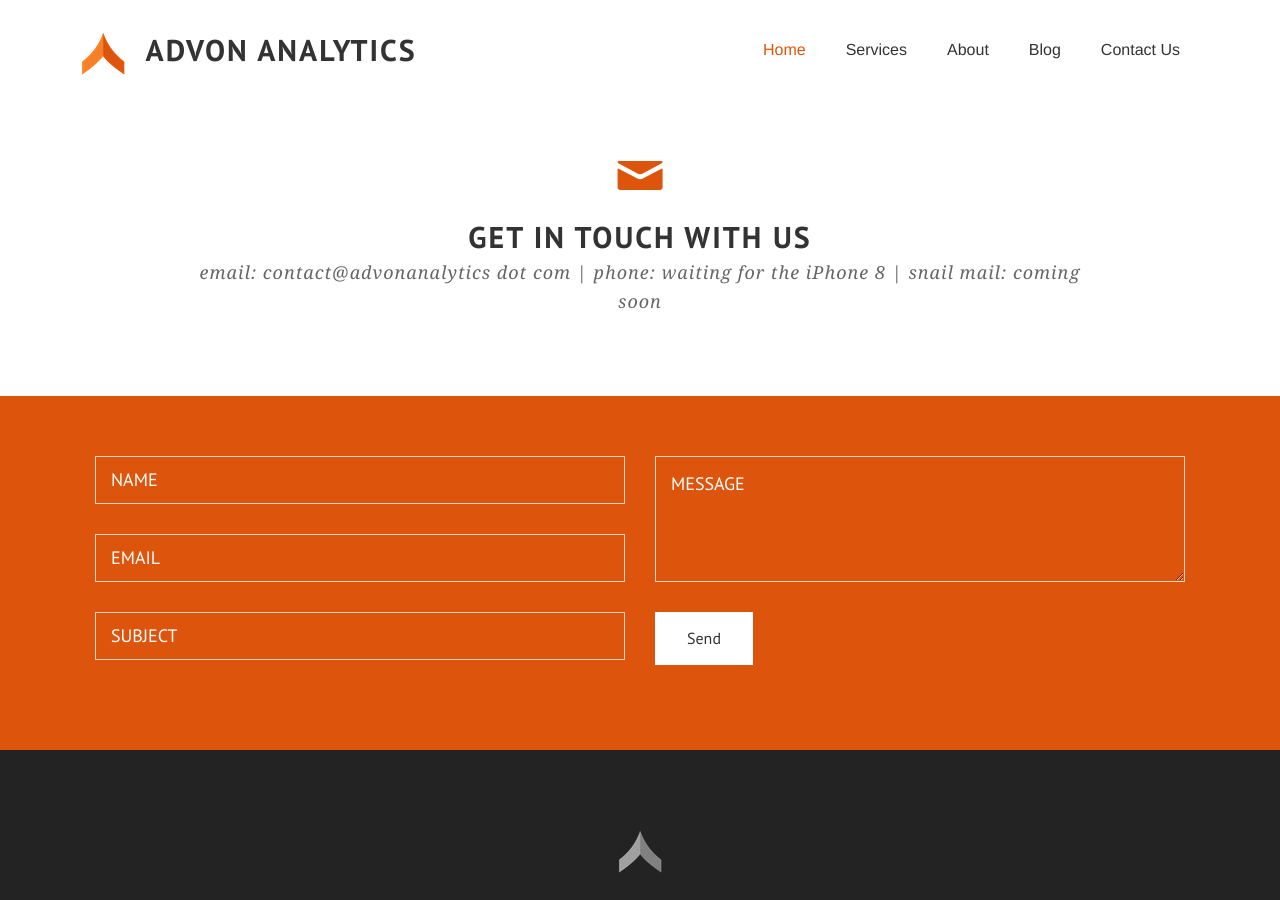
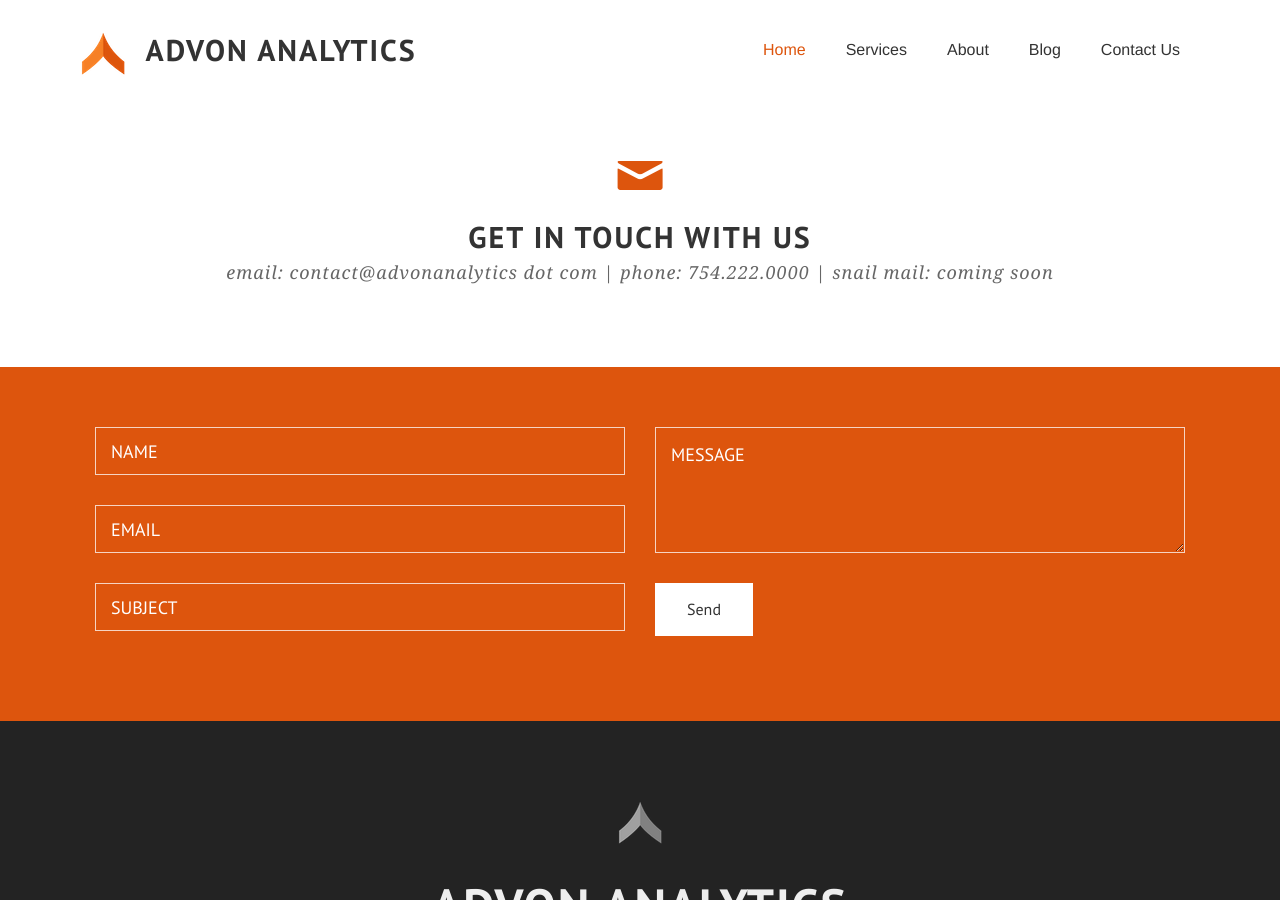
Before and after one commit to jdeer0618/advon, a Jekyll site: the page built from index.html, in a window 1280 px wide and 900 px high, scrolled down 1804 px. Built offline with Jekyll 4.4.1, drawn with Linux system fonts in a browser that asks for light colours; some web fonts are replaced; Markdown is read by kramdown in place of the engine named in the settings.

Commit message:
update phone number

```diff
--- a/_includes/get-in-touch.html
+++ b/_includes/get-in-touch.html
@@ -4,7 +4,7 @@
       <div class='special-title centered-text'>
         <i class='icon-mail'></i>
         <h2>Get In touch with us</h2>
-        <p>email: contact@advonanalytics dot com | phone: waiting for the iPhone 8 | snail mail: coming soon</p>
+        <p>email: contact@advonanalytics dot com | phone: 754.222.0000 | snail mail: coming soon</p>
       </div>
     </div>
   </div>
```
